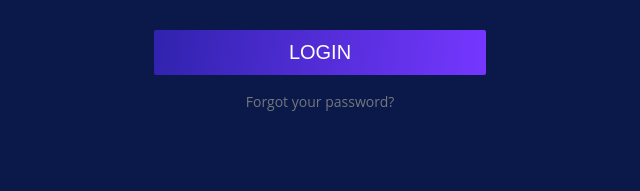
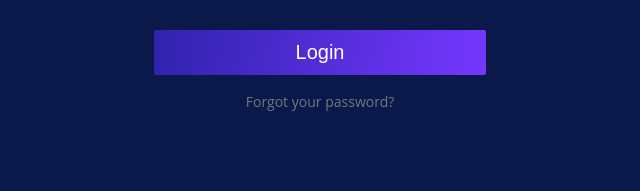
Before and after one commit to MSM79/BasicLogin, a plain HTML site: page index.html in a window 1280 px wide. Shown: the part 372-563 px from the top of the page, 320-960 px from the left. Drawn offline with Linux system fonts and the light colour scheme.

Commit message:
change login text

```diff
--- a/index.html
+++ b/index.html
@@ -19,7 +19,7 @@
           <label>Password</label>
           <input type="password" />
 
-          <button class="btn-login">LOGIN</button>
+          <button class="btn-login">Login</button>
 
           <a href="#" class="forget">Forgot your password?</a>
         </div>
```
